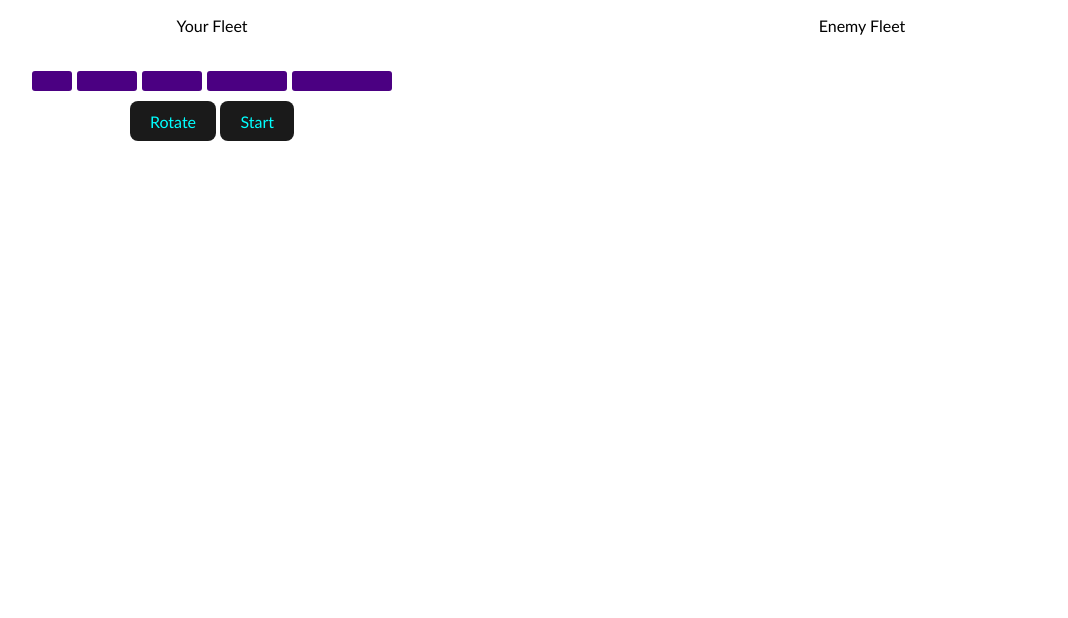
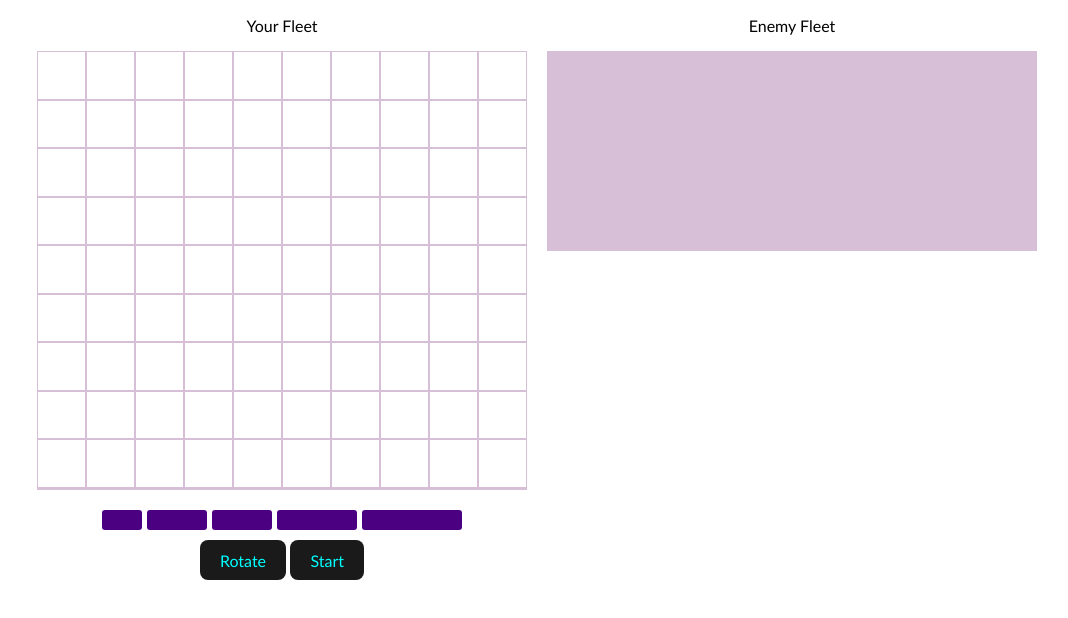
Before and after one commit to PriceLlewellyn/BomberCommand, a website built with Vite: page index.html in a window 1280 px wide. Shown: the whole page, without its empty margins (103-1171 px from the left). Built offline with nearby package versions, Linux system fonts and the light colour scheme.

Commit message:
board only being displayed for my fleet not the enemy

```diff
--- a/index.html
+++ b/index.html
@@ -8,10 +8,10 @@
   </head>
   <body>
     <div id="app">
-      <div id="player">
+      <div id="player" class="board">
         <p>Your Fleet</p>
       </div>
-      <div id="player">
+      <div id="computer">
         <p>Enemy Fleet</p>
       </div>
       <div id="selector">
--- a/src/main.ts
+++ b/src/main.ts
@@ -19,3 +19,19 @@ const rotate = () => {
 
 // Run rotate when the button is clicked
 document.getElementById("rotate")!.addEventListener("click", rotate)
+
+//board
+const createGrid = (element: HTMLElement) => {
+  for (let i = 0; i < 100; i++) {
+    const cell = document.createElement("div")
+    cell.classList.add("cell");
+    cell.id = `cell-${i}`
+    element.append(cell)
+  }
+}
+
+const playerBoard = document.getElementById("player")!
+createGrid(playerBoard)
+
+const computerBoard = document.getElementById("computer")!
+createGrid(computerBoard)
--- a/src/style.css
+++ b/src/style.css
@@ -9,6 +9,8 @@ text-align: center;
 display: grid;
 grid-template-columns: 1fr 1fr;
 grid-gap: 20px;
+max-width: 1000px;
+margin: auto;
 }
 
 
@@ -94,3 +96,19 @@ button:focus-visible {
 .carrier.rotated {
   aspect-ratio: 1/5;
 }
+
+.board {
+  display: grid;
+  grid-template-columns: repeat(10, 1fr);
+  grid-template-rows: repeat(10, 1fr);
+  aspect-ratio: 1;
+}
+
+.board p {
+  grid-column: 1 / -1;
+}
+
+.cell {
+   border: 1px solid thistle
+
+}
```
